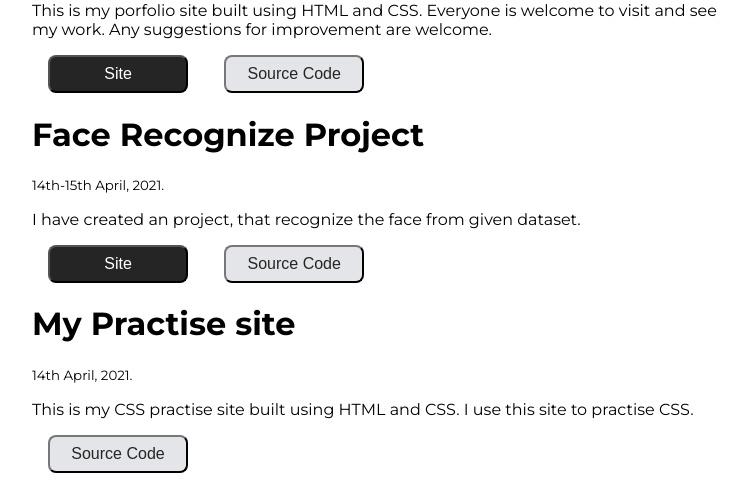
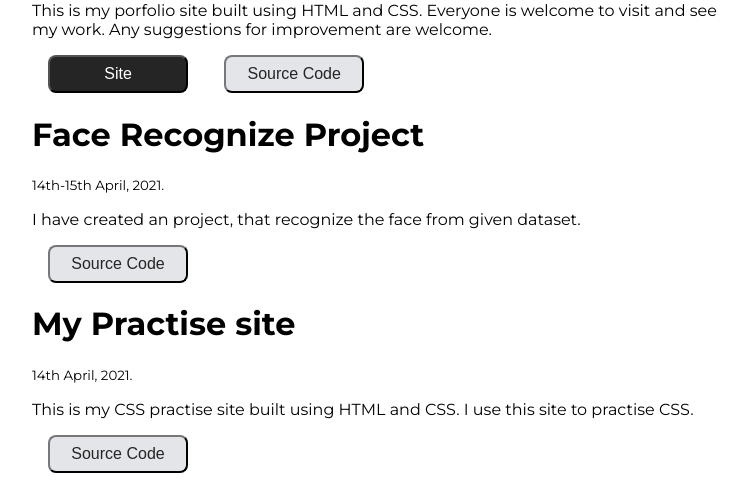
Before and after one commit to MS-Patel/portfolio, a Django app: page /projects in a window 1280 px wide. Shown: the part 802-1284 px from the top of the page, without its empty margins (258-1005 px from the left). Run offline with Django 3.2, Linux system fonts and the light colour scheme.

Commit message:
Update projects.html

```diff
--- a/templates/projects.html
+++ b/templates/projects.html
@@ -56,9 +56,6 @@
             <h1>Face Recognize Project</h1>
             <small>14th-15th April, 2021.</small>
             <p>I have created an project, that recognize the face from given dataset.</p>
-            <a class="nav-list-item-a" href="https://yodaapp.netlify.app/">
-                <button class="button-primary-blogs">Site</button>
-            </a>
             <a class="nav-list-item-a" href="https://github.com/MS-Patel/OptimFace">
                 <button class="button-secondary-blogs">Source Code</button>
             </a>
```
